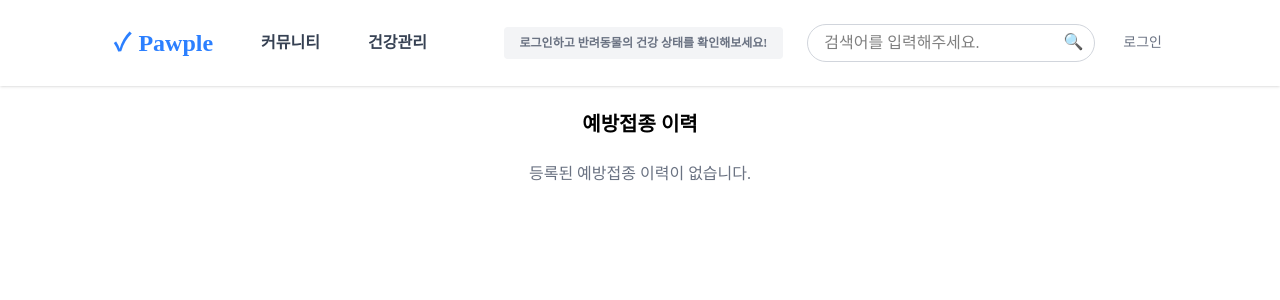
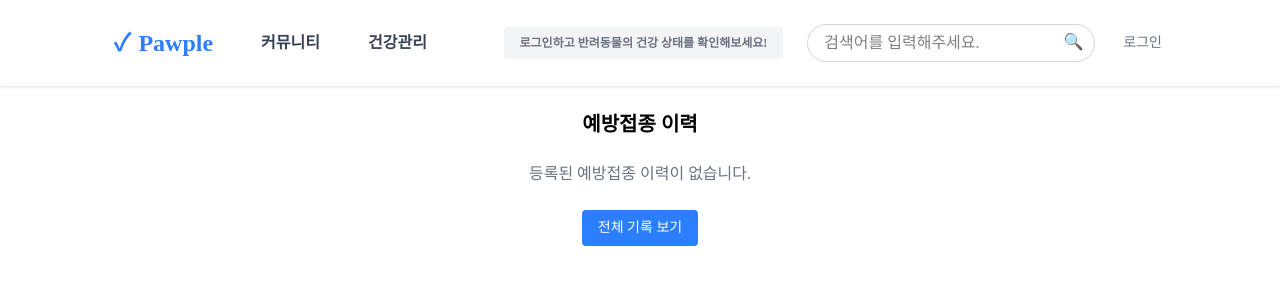
Before and after one commit to Songyonggeun/pawpelfront, a Next.js app: page /health/vaccine/result in a window 1280 px wide. Shown: the top 300 px of the page. Built offline with nearby package versions, Linux system fonts and the light colour scheme; a web font is replaced by a local one.

Commit message:
전체 기록 추가

```diff
--- a/app/(application)/health/vaccine/result/page.jsx
+++ b/app/(application)/health/vaccine/result/page.jsx
@@ -1,6 +1,7 @@
 'use client';
 
 import { useEffect, useState } from 'react';
+import { useRouter } from 'next/navigation';
 
 export default function VaccineResult() {
   const [history, setHistory] = useState([]);
@@ -54,6 +55,15 @@ export default function VaccineResult() {
           </tbody>
         </table>
       )}
+
+        <div className="mt-6 text-center">
+            <button
+                onClick={() => router.push('/myPage/vaccine')}
+                className="px-4 py-2 bg-blue-500 text-white rounded hover:bg-blue-600 text-sm"
+            >
+                전체 기록 보기
+            </button>
+        </div>
     </div>
   );
 }
```
